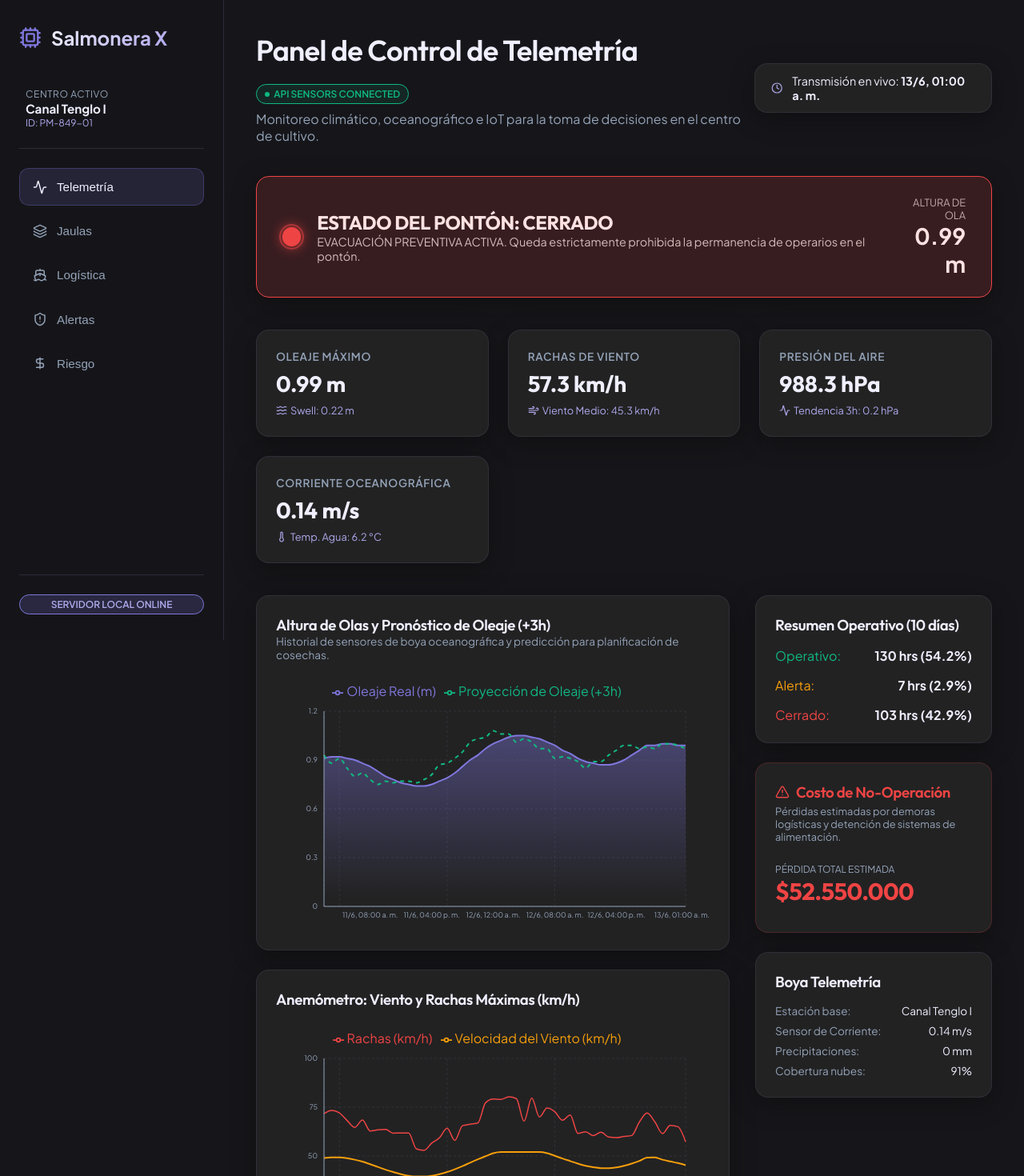
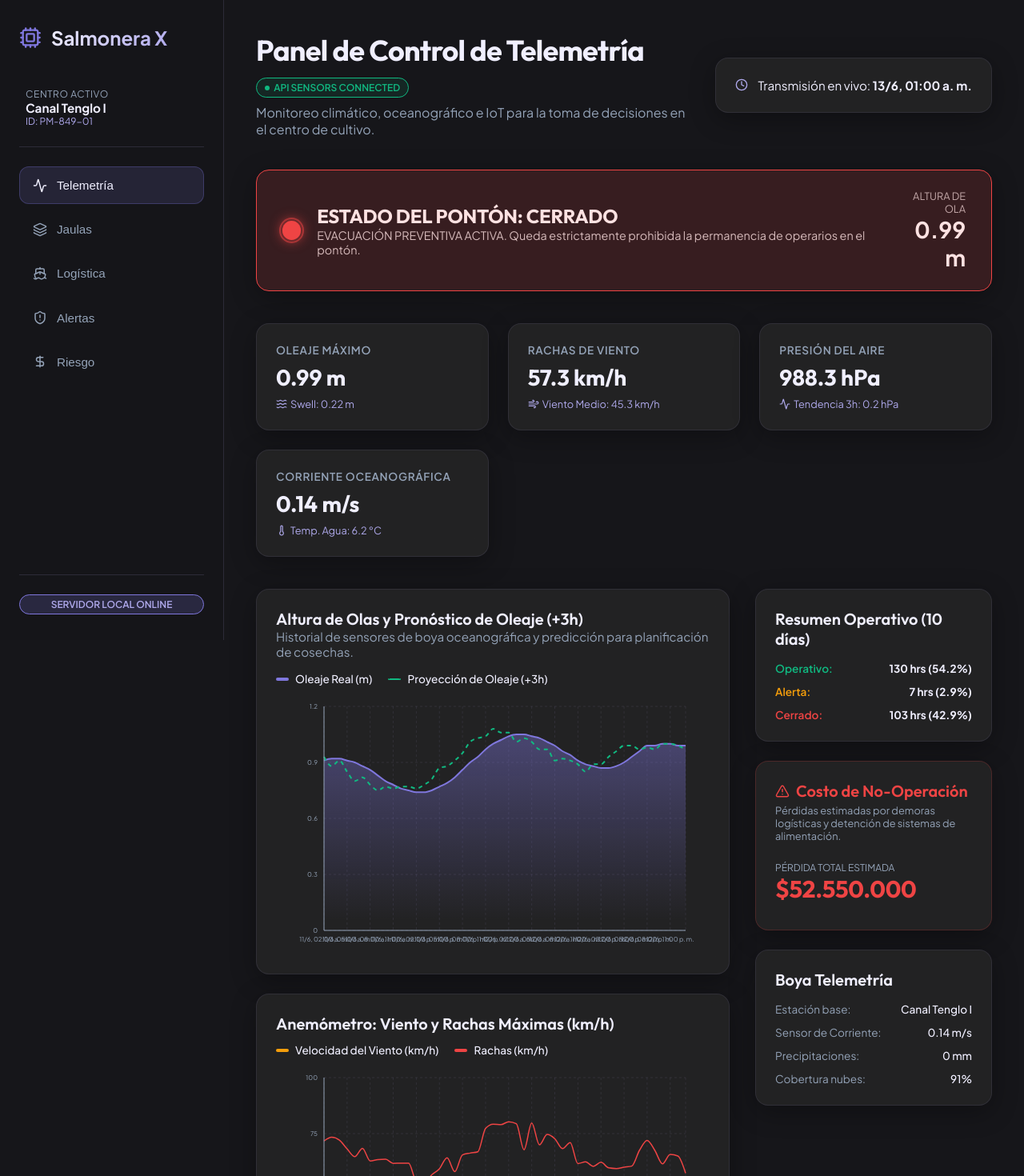
Before and after one commit to barbarapalmamena/Analisis-Pontones, a Next.js app: page / in a window 1280 px wide. Shown: the top 1470 px of the page at 80% size. Built offline with nearby package versions, Linux system fonts and the light colour scheme.

Commit message:
feat: make dashboard fully responsive and fix chart legend overlap on mobile

```diff
--- a/src/app/globals.css
+++ b/src/app/globals.css
@@ -1,7 +1,7 @@
 @import url('https://fonts.googleapis.com/css2?family=Outfit:wght@300;400;500;600;700&family=Plus+Jakarta+Sans:wght@300;400;500;600;700&display=swap');
 
 :root {
-  /* Paleta oficial de agents.md */
+  /* Paleta oficial */
   --bg-color: #16161A;
   --surface-color: #2C2C2A;
   --accent-color: #7F77DD;
@@ -21,6 +21,13 @@
   /* Fuentes */
   --font-title: 'Outfit', -apple-system, BlinkMacSystemFont, 'Segoe UI', Roboto, sans-serif;
   --font-body: 'Plus Jakarta Sans', -apple-system, BlinkMacSystemFont, 'Segoe UI', Roboto, sans-serif;
+
+  /* Responsive Fonts using clamp() */
+  --h1-size: clamp(1.4rem, 4vw, 2.25rem);
+  --h2-size: clamp(1.15rem, 3vw, 1.5rem);
+  --h3-size: clamp(1rem, 2.5vw, 1.25rem);
+  --body-size: clamp(0.85rem, 1.5vw, 0.95rem);
+  --kpi-value-size: clamp(1.3rem, 3.5vw, 1.75rem);
 }
 
 * {
@@ -33,15 +40,30 @@ body {
   background-color: var(--bg-color);
   color: var(--text-light);
   font-family: var(--font-body);
+  font-size: var(--body-size);
   -webkit-font-smoothing: antialiased;
   -moz-osx-font-smoothing: grayscale;
   overflow-x: hidden;
 }
 
-h1, h2, h3, h4, h5, h6 {
+h1 {
+  font-size: var(--h1-size);
+  font-family: var(--font-title);
+  font-weight: 700;
+  letter-spacing: -0.02em;
+}
+
+h2 {
+  font-size: var(--h2-size);
   font-family: var(--font-title);
   font-weight: 600;
-  letter-spacing: -0.02em;
+  letter-spacing: -0.01em;
+}
+
+h3 {
+  font-size: var(--h3-size);
+  font-family: var(--font-title);
+  font-weight: 600;
 }
 
 /* Scrollbar styling */
@@ -241,17 +263,38 @@ h1, h2, h3, h4, h5, h6 {
   justify-content: space-between;
   align-items: center;
   margin-bottom: 2.5rem;
+  gap: 1.5rem;
 }
 
-.titleArea h1 {
-  font-size: 2.25rem;
-  color: var(--text-light);
-  margin-bottom: 0.5rem;
+.titleArea {
+  flex-grow: 1;
 }
 
 .titleArea p {
   color: var(--text-muted);
   font-size: 1rem;
+}
+
+.liveCard {
+  padding: 0.75rem 1.25rem;
+  display: flex;
+  align-items: center;
+  gap: 0.75rem;
+  flex-shrink: 0;
+}
+
+/* Loading Screen */
+.loadingScreen {
+  display: flex;
+  justify-content: center;
+  align-items: center;
+  height: 100vh;
+  background-color: #16161A;
+  color: #F0EFFF;
+}
+
+.loadingCenter {
+  text-align: center;
 }
 
 /* Glassmorphism Cards */
@@ -293,7 +336,7 @@ h1, h2, h3, h4, h5, h6 {
 
 .kpiValue {
   font-family: var(--font-title);
-  font-size: 1.75rem;
+  font-size: var(--kpi-value-size);
   font-weight: 700;
   color: var(--text-light);
 }
@@ -315,6 +358,25 @@ h1, h2, h3, h4, h5, h6 {
   border-radius: 16px;
   margin-bottom: 2.5rem;
   box-shadow: var(--shadow);
+  transition: all 0.3s ease;
+}
+
+.status-cerrado {
+  background-color: rgba(239, 68, 68, 0.15);
+  border: 1px solid #EF4444;
+  color: #FEE2E2;
+}
+
+.status-alerta {
+  background-color: rgba(245, 158, 11, 0.15);
+  border: 1px solid #F59E0B;
+  color: #FEF3C7;
+}
+
+.status-operativo {
+  background-color: rgba(16, 185, 129, 0.15);
+  border: 1px solid #10B981;
+  color: #D1FAE5;
 }
 
 .statusIndicator {
@@ -327,7 +389,6 @@ h1, h2, h3, h4, h5, h6 {
   width: 24px;
   height: 24px;
   border-radius: 50%;
-  box-shadow: 0 0 16px currentColor;
   position: relative;
 }
 
@@ -344,14 +405,36 @@ h1, h2, h3, h4, h5, h6 {
   animation: pulse 2s infinite;
 }
 
+.statusDot-cerrado {
+  color: #EF4444;
+  background-color: #EF4444;
+  box-shadow: 0 0 16px #EF4444;
+}
+
+.statusDot-alerta {
+  color: #F59E0B;
+  background-color: #F59E0B;
+  box-shadow: 0 0 16px #F59E0B;
+}
+
+.statusDot-operativo {
+  color: #10B981;
+  background-color: #10B981;
+  box-shadow: 0 0 16px #10B981;
+}
+
 .statusInfo h2 {
-  font-size: 1.5rem;
+  font-size: var(--h2-size);
   font-weight: 700;
 }
 
 .statusInfo p {
   font-size: 0.9rem;
   opacity: 0.8;
+}
+
+.statusValueBox {
+  text-align: right;
 }
 
 /* Dashboard Sections */
@@ -366,12 +449,14 @@ h1, h2, h3, h4, h5, h6 {
   display: flex;
   flex-direction: column;
   gap: 1.5rem;
+  min-width: 0; /* Prevents flex children from overflowing */
 }
 
 .sidebarSection {
   display: flex;
   flex-direction: column;
   gap: 1.5rem;
+  min-width: 0;
 }
 
 /* Charts & Graphs Container */
@@ -426,6 +511,7 @@ h1, h2, h3, h4, h5, h6 {
 .tableWrapper {
   overflow-x: auto;
   margin-top: 1rem;
+  width: 100%;
 }
 
 .table {
@@ -516,7 +602,30 @@ h1, h2, h3, h4, h5, h6 {
   margin-top: 1.5rem;
 }
 
-/* Responsive Styles */
+/* Sub-lists info helper classes */
+.infoList {
+  display: flex;
+  flex-direction: column;
+  gap: 0.75rem;
+  margin-top: 1rem;
+}
+
+.infoRow {
+  display: flex;
+  justify-content: space-between;
+  font-size: 0.85rem;
+}
+
+.infoLabel {
+  color: var(--text-muted);
+}
+
+.infoValue {
+  color: var(--text-light);
+  font-weight: 500;
+}
+
+/* Responsive Breakpoints */
 @media (max-width: 1024px) {
   .sidebar {
     width: 80px;
@@ -636,7 +745,10 @@ h1, h2, h3, h4, h5, h6 {
     margin-bottom: 1.5rem;
   }
 
-
+  .liveCard {
+    padding: 0.75rem 1rem;
+    justify-content: center;
+  }
 
   .statusBanner {
     flex-direction: column;
@@ -646,8 +758,8 @@ h1, h2, h3, h4, h5, h6 {
     text-align: left;
   }
 
-  .statusBanner div[style*="text-align: right"] {
-    text-align: left !important;
+  .statusValueBox {
+    text-align: left;
     border-top: 1px solid rgba(255, 255, 255, 0.1);
     padding-top: 0.75rem;
   }
@@ -662,21 +774,8 @@ h1, h2, h3, h4, h5, h6 {
     grid-column: span 2;
   }
 
-  @media (max-width: 400px) {
-    .gridKpi {
-      grid-template-columns: 1fr;
-    }
-    .gridKpi > *:last-child:nth-child(odd) {
-      grid-column: span 1;
-    }
-  }
-
   .kpiCard {
     padding: 1rem;
-  }
-
-  .kpiValue {
-    font-size: 1.4rem;
   }
 
   .chartContainer {
@@ -689,15 +788,17 @@ h1, h2, h3, h4, h5, h6 {
 
   .cageGrid,
   .cageDetailGrid {
-    grid-template-columns: repeat(auto-fit, minmax(130px, 1fr));
+    grid-template-columns: repeat(auto-fill, minmax(130px, 1fr));
     gap: 0.75rem;
   }
+
   body, .appContainer, .mainContent {
     max-width: 100vw;
     overflow-x: hidden;
     box-sizing: border-box;
   }
 
+  /* Responsive Tables */
   .table {
     display: block;
     width: 100%;
@@ -772,3 +873,36 @@ h1, h2, h3, h4, h5, h6 {
     gap: 0.5rem;
   }
 }
+
+@media (max-width: 480px) {
+  .gridKpi {
+    grid-template-columns: 1fr;
+  }
+  .gridKpi > *:last-child:nth-child(odd) {
+    grid-column: span 1;
+  }
+}
+
+/* Custom HTML Legends for Recharts */
+.customLegend {
+  display: flex;
+  flex-wrap: wrap;
+  gap: 1.25rem;
+  margin: 0.75rem 0 1rem 0;
+  font-size: 0.85rem;
+}
+
+.legendItem {
+  display: flex;
+  align-items: center;
+  gap: 0.5rem;
+  color: var(--text-light);
+  font-weight: 500;
+}
+
+.legendDot {
+  width: 16px;
+  height: 4px;
+  border-radius: 2px;
+  display: inline-block;
+}
--- a/src/app/page.tsx
+++ b/src/app/page.tsx
@@ -57,6 +57,17 @@ export default function DashboardPage() {
   // 2. Base de datos reactiva para simular tiempo real
   const [baseData, setBaseData] = useState<MeteorologicalData[]>([]);
   const [dataSourceMode, setDataSourceMode] = useState<'SIMULACION' | 'API_REAL'>('SIMULACION');
+
+  // Detección responsiva en el lado del cliente
+  const [isMobile, setIsMobile] = useState<boolean>(false);
+  useEffect(() => {
+    const handleResize = () => {
+      setIsMobile(window.innerWidth < 768);
+    };
+    handleResize();
+    window.addEventListener('resize', handleResize);
+    return () => window.removeEventListener('resize', handleResize);
+  }, []);
 
   // Lista de jaulas reactiva
   const [cageList, setCageList] = useState([
@@ -211,8 +222,8 @@ export default function DashboardPage() {
 
   if (baseData.length === 0) {
     return (
-      <div style={{ display: 'flex', justifyContent: 'center', alignItems: 'center', height: '100vh', backgroundColor: '#16161A', color: '#F0EFFF' }}>
-        <div style={{ textAlign: 'center' }}>
+      <div className="loadingScreen">
+        <div className="loadingCenter">
           <Activity size={48} className="statusDot" style={{ color: '#7F77DD', animation: 'pulse 1.5s infinite', margin: '0 auto 1rem auto' }} />
           <h2 style={{ fontFamily: 'var(--font-title)' }}>Inicializando boya oceanográfica...</h2>
         </div>
@@ -346,25 +357,18 @@ export default function DashboardPage() {
             <p>Monitoreo climático, oceanográfico e IoT para la toma de decisiones en el centro de cultivo.</p>
           </div>
 
-          <div className="card" style={{ padding: '0.75rem 1.25rem', display: 'flex', alignItems: 'center', gap: '0.75rem' }}>
+          <div className="card liveCard">
             <Clock size={16} color="#AFA9EC" />
-            <span style={{ fontSize: '0.9rem', color: '#F0EFFF' }}>
+            <span style={{ color: '#F0EFFF' }}>
               Transmisión en vivo: <strong>{latestData.dateStr}</strong>
             </span>
           </div>
         </header>
 
         {/* Semáforo de Estado Operativo del Centro (Pontón + Faenas) */}
-        <div className="statusBanner" style={{
-          backgroundColor: latestState === 'CERRADO' ? 'rgba(239, 68, 68, 0.15)' : latestState === 'ALERTA' ? 'rgba(245, 158, 11, 0.15)' : 'rgba(16, 185, 129, 0.15)',
-          border: `1px solid ${latestState === 'CERRADO' ? '#EF4444' : latestState === 'ALERTA' ? '#F59E0B' : '#10B981'}`,
-          color: latestState === 'CERRADO' ? '#FEE2E2' : latestState === 'ALERTA' ? '#FEF3C7' : '#D1FAE5'
-        }}>
+        <div className={`statusBanner status-${latestState.toLowerCase()}`}>
           <div className="statusIndicator">
-            <div className="statusDot" style={{
-              color: latestState === 'CERRADO' ? '#EF4444' : latestState === 'ALERTA' ? '#F59E0B' : '#10B981',
-              backgroundColor: latestState === 'CERRADO' ? '#EF4444' : latestState === 'ALERTA' ? '#F59E0B' : '#10B981'
-            }} />
+            <div className={`statusDot statusDot-${latestState.toLowerCase()}`} />
             <div className="statusInfo">
               <h2>ESTADO DEL PONTÓN: {latestState}</h2>
               <p>
@@ -376,13 +380,11 @@ export default function DashboardPage() {
               </p>
             </div>
           </div>
-          <div style={{ textAlign: 'right' }}>
+          <div className="statusValueBox">
             <span style={{ fontSize: '0.8rem', opacity: 0.7, display: 'block', textTransform: 'uppercase' }}>Altura de Ola</span>
             <span style={{ fontSize: '1.75rem', fontWeight: 700 }}>{latestData.wave_height} m</span>
           </div>
         </div>
-
-
 
         {/* PESTAÑA 1: TELEMETRÍA Y CLIMA */}
         {activeTab === 'telemetria' && (
@@ -429,15 +431,26 @@ export default function DashboardPage() {
                 {/* Gráfico de Oleaje y Swell con Pronóstico */}
                 <div className="card">
                   <h3>Altura de Olas y Pronóstico de Oleaje (+3h)</h3>
-                  <p style={{ fontSize: '0.85rem', color: '#94A3B8', marginBottom: '1rem' }}>
+                  <p style={{ color: '#94A3B8', marginBottom: '1rem' }}>
                     Historial de sensores de boya oceanográfica y predicción para planificación de cosechas.
                   </p>
+
+                  <div className="customLegend">
+                    <div className="legendItem">
+                      <span className="legendDot" style={{ backgroundColor: '#7F77DD' }} />
+                      <span>Oleaje Real (m)</span>
+                    </div>
+                    <div className="legendItem">
+                      <span className="legendDot" style={{ borderTop: '2px dashed #10B981', width: '16px', height: '0' }} />
+                      <span>Proyección de Oleaje (+3h)</span>
+                    </div>
+                  </div>
 
                   <div className="chartContainer">
                     <ResponsiveContainer width="100%" height="100%">
                       <AreaChart
-                        data={baseData.slice(-48)}
-                        margin={{ top: 10, right: 30, left: 0, bottom: 0 }}
+                        data={baseData.slice(isMobile ? -24 : -48)}
+                        margin={{ top: 10, right: isMobile ? 10 : 30, left: isMobile ? -15 : 0, bottom: 0 }}
                       >
                         <defs>
                           <linearGradient id="colorWave" x1="0" y1="0" x2="0" y2="1">
@@ -446,10 +459,15 @@ export default function DashboardPage() {
                           </linearGradient>
                         </defs>
                         <CartesianGrid strokeDasharray="3 3" stroke="rgba(175,169,236,0.1)" />
-                        <XAxis dataKey="dateStr" stroke="#94A3B8" fontSize={9} tickLine={false} />
-                        <YAxis stroke="#94A3B8" fontSize={9} tickLine={false} />
-                        <Tooltip contentStyle={{ backgroundColor: '#2C2C2A', border: '1px solid rgba(175,169,236,0.2)', color: '#F0EFFF' }} />
-                        <Legend verticalAlign="top" height={36}/>
+                        <XAxis
+                          dataKey="dateStr"
+                          stroke="#94A3B8"
+                          fontSize={8}
+                          tickLine={false}
+                          interval={isMobile ? 5 : 2}
+                        />
+                        <YAxis stroke="#94A3B8" fontSize={8} tickLine={false} />
+                        <Tooltip contentStyle={{ backgroundColor: '#2C2C2A', border: '1px solid rgba(175,169,236,0.2)', color: '#F0EFFF', fontSize: '0.8rem' }} />
                         <Area type="monotone" dataKey="wave_height" name="Oleaje Real (m)" stroke="#7F77DD" fillOpacity={1} fill="url(#colorWave)" strokeWidth={2} />
                         <Line type="monotone" dataKey="wave_height_forecast" name="Proyección de Oleaje (+3h)" stroke="#10B981" strokeWidth={2} strokeDasharray="5 5" dot={false} />
                       </AreaChart>
@@ -460,17 +478,34 @@ export default function DashboardPage() {
                 {/* Gráfico de Viento Medio y Ráfagas */}
                 <div className="card">
                   <h3>Anemómetro: Viento y Rachas Máximas (km/h)</h3>
+
+                  <div className="customLegend">
+                    <div className="legendItem">
+                      <span className="legendDot" style={{ backgroundColor: '#F59E0B' }} />
+                      <span>Velocidad del Viento (km/h)</span>
+                    </div>
+                    <div className="legendItem">
+                      <span className="legendDot" style={{ backgroundColor: '#EF4444' }} />
+                      <span>Rachas (km/h)</span>
+                    </div>
+                  </div>
+
                   <div className="chartContainer">
                     <ResponsiveContainer width="100%" height="100%">
                       <LineChart
-                        data={baseData.slice(-48)}
-                        margin={{ top: 10, right: 30, left: 0, bottom: 0 }}
+                        data={baseData.slice(isMobile ? -24 : -48)}
+                        margin={{ top: 10, right: isMobile ? 10 : 30, left: isMobile ? -15 : 0, bottom: 0 }}
                       >
                         <CartesianGrid strokeDasharray="3 3" stroke="rgba(175,169,236,0.1)" />
-                        <XAxis dataKey="dateStr" stroke="#94A3B8" fontSize={9} tickLine={false} />
-                        <YAxis stroke="#94A3B8" fontSize={9} tickLine={false} />
-                        <Tooltip contentStyle={{ backgroundColor: '#2C2C2A', border: '1px solid rgba(175,169,236,0.2)', color: '#F0EFFF' }} />
-                        <Legend verticalAlign="top" height={36}/>
+                        <XAxis
+                          dataKey="dateStr"
+                          stroke="#94A3B8"
+                          fontSize={8}
+                          tickLine={false}
+                          interval={isMobile ? 5 : 2}
+                        />
+                        <YAxis stroke="#94A3B8" fontSize={8} tickLine={false} />
+                        <Tooltip contentStyle={{ backgroundColor: '#2C2C2A', border: '1px solid rgba(175,169,236,0.2)', color: '#F0EFFF', fontSize: '0.8rem' }} />
                         <Line type="monotone" dataKey="wind_speed_10m" name="Velocidad del Viento (km/h)" stroke="#F59E0B" strokeWidth={2} dot={false} />
                         <Line type="monotone" dataKey="wind_gusts_10m" name="Rachas (km/h)" stroke="#EF4444" strokeWidth={1.5} dot={false} />
                       </LineChart>
@@ -483,17 +518,17 @@ export default function DashboardPage() {
                 {/* Distribución de Estados en el Periodo */}
                 <div className="card">
                   <h3>Resumen Operativo (10 días)</h3>
-                  <div style={{ display: 'flex', flexDirection: 'column', gap: '1rem', marginTop: '1rem' }}>
-                    <div style={{ display: 'flex', justifyContent: 'space-between' }}>
-                      <span style={{ color: '#10B981' }}>Operativo:</span>
+                  <div className="infoList">
+                    <div className="infoRow">
+                      <span style={{ color: 'var(--success)', fontWeight: 600 }}>Operativo:</span>
                       <strong>{dynamicSummary.horasOperativo} hrs ({(dynamicSummary.horasOperativo / 2.4).toFixed(1)}%)</strong>
                     </div>
-                    <div style={{ display: 'flex', justifyContent: 'space-between' }}>
-                      <span style={{ color: '#F59E0B' }}>Alerta:</span>
+                    <div className="infoRow">
+                      <span style={{ color: 'var(--warning)', fontWeight: 600 }}>Alerta:</span>
                       <strong>{dynamicSummary.horasAlerta} hrs ({(dynamicSummary.horasAlerta / 2.4).toFixed(1)}%)</strong>
                     </div>
-                    <div style={{ display: 'flex', justifyContent: 'space-between' }}>
-                      <span style={{ color: '#EF4444' }}>Cerrado:</span>
+                    <div className="infoRow">
+                      <span style={{ color: 'var(--danger)', fontWeight: 600 }}>Cerrado:</span>
                       <strong>{dynamicSummary.horasCerrado} hrs ({(dynamicSummary.horasCerrado / 2.4).toFixed(1)}%)</strong>
                     </div>
                   </div>
@@ -517,22 +552,22 @@ export default function DashboardPage() {
                 {/* Telemetría Atmosférica */}
                 <div className="card">
                   <h3>Boya Telemetría</h3>
-                  <div style={{ fontSize: '0.85rem', display: 'flex', flexDirection: 'column', gap: '0.5rem', marginTop: '1rem' }}>
-                    <div style={{ display: 'flex', justifyContent: 'space-between' }}>
-                      <span style={{ color: '#94A3B8' }}>Estación base:</span>
-                      <span>Canal Tenglo I</span>
+                  <div className="infoList">
+                    <div className="infoRow">
+                      <span className="infoLabel">Estación base:</span>
+                      <span className="infoValue">Canal Tenglo I</span>
                     </div>
-                    <div style={{ display: 'flex', justifyContent: 'space-between' }}>
-                      <span style={{ color: '#94A3B8' }}>Sensor de Corriente:</span>
-                      <span>{latestData.ocean_current_velocity} m/s</span>
+                    <div className="infoRow">
+                      <span className="infoLabel">Sensor de Corriente:</span>
+                      <span className="infoValue">{latestData.ocean_current_velocity} m/s</span>
                     </div>
-                    <div style={{ display: 'flex', justifyContent: 'space-between' }}>
-                      <span style={{ color: '#94A3B8' }}>Precipitaciones:</span>
-                      <span>{latestData.precipitation} mm</span>
+                    <div className="infoRow">
+                      <span className="infoLabel">Precipitaciones:</span>
+                      <span className="infoValue">{latestData.precipitation} mm</span>
                     </div>
-                    <div style={{ display: 'flex', justifyContent: 'space-between' }}>
-                      <span style={{ color: '#94A3B8' }}>Cobertura nubes:</span>
-                      <span>{latestData.cloud_cover}%</span>
+                    <div className="infoRow">
+                      <span className="infoLabel">Cobertura nubes:</span>
+                      <span className="infoValue">{latestData.cloud_cover}%</span>
                     </div>
                   </div>
                 </div>
```
